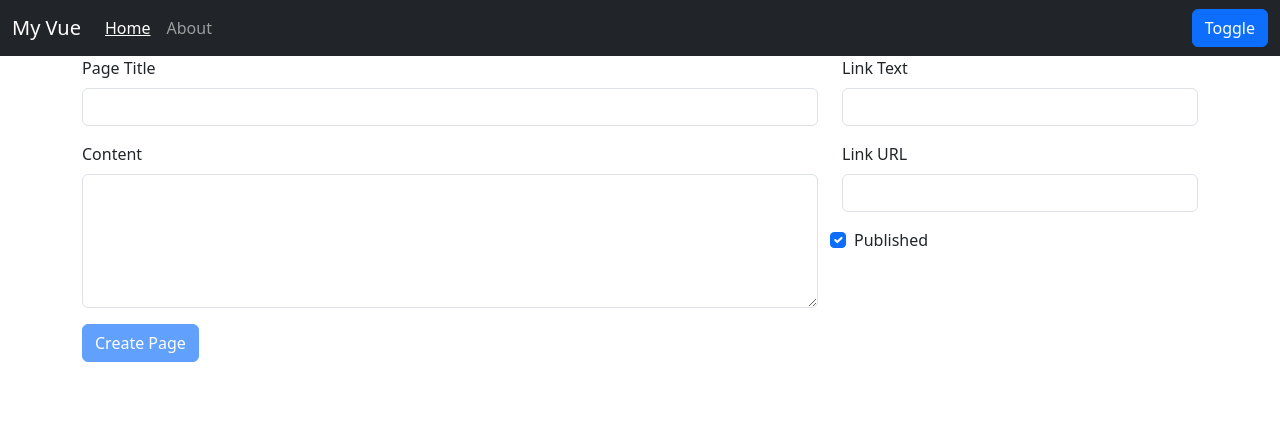
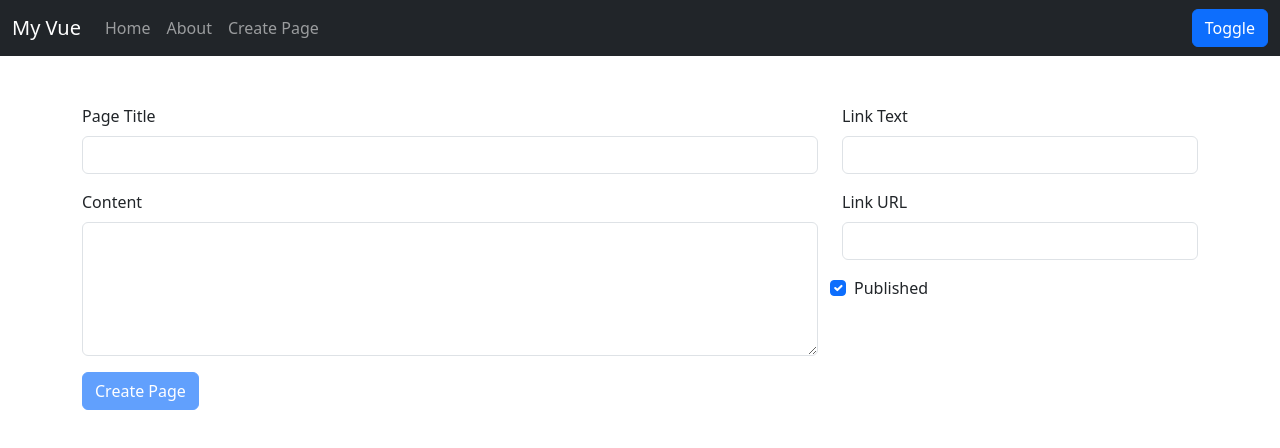
Before and after one commit to chewzzz1014/JS-Frameworks-Projects-2, a Vue app in the folder vue-start-spa/: page /#/create in a window 1280 px wide. Shown: the top 448 px of the page. Built offline with nearby package versions, Linux system fonts and the light colour scheme; data requests are answered from the project's data file.

Commit message:
fixed navigation

```diff
--- a/vue-start-spa/src/components/CreatePage.vue
+++ b/vue-start-spa/src/components/CreatePage.vue
@@ -1,5 +1,5 @@
 <template>
-    <form action="" class="container mb-3">
+    <form action="" class="container mb-3 mt-5">
         <div class="row">
             <div class="col-md-8">
                 <div class="mb-3">
--- a/vue-start-spa/src/components/Navbar.vue
+++ b/vue-start-spa/src/components/Navbar.vue
@@ -12,9 +12,17 @@
                     class="nav-items"
                     :page="page"
                     :isActive="activePage === key"
-                    @click.prevent="$emit('navLinkChange', key)"
+                    @activated="$emit('activated')"
                 >
                 </NavbarLink>
+                <li>
+                    <router-link
+                        to="/create"
+                        class="nav-link"
+                        aria-current="page"
+                        >Create Page
+                    </router-link>
+                </li>
             </ul>
             <form class="d-flex">
                 <button
--- a/vue-start-spa/src/components/NavbarLink.vue
+++ b/vue-start-spa/src/components/NavbarLink.vue
@@ -1,32 +1,17 @@
 <template>
     <li>
         <router-link
-            :to="`/${$route.params.index}`"
+            :to="`/${index}`"
             class="nav-link"
-            :class="activeClasses"
+            active-class="active"
             aria-current="page"
             :title="`This link goes to ${page.link.text} page`"
-            @click.prevent="$bus.$emit('navbarLinkActivated', index)"
         >{{ page.link.text }}</router-link>
     </li>
 </template>
 
 <script>
 export default {
-    props: ['page', 'index', 'isActive'],
-    computed: {
-        activeClasses() {
-            return {
-                active: this.isActive,
-                emphasize: this.isActive,
-            }
-        },
-    }
+    props: ['page', 'index'],
 }
 </script>
-
-<style scoped>
-.emphasize {
-    text-decoration: underline !important;
-}
-</style>
--- a/vue-start-spa/src/components/PageViewer.vue
+++ b/vue-start-spa/src/components/PageViewer.vue
@@ -7,16 +7,18 @@
 
 <script>
 export default {
+    props: ['index'], // router's params
     created() {
-        this.page = this.$pages.getSinglePage(this.$route.params.index)
-
-        this.$watch(() => this.$route.params, (newParams, prevParams) => {
-            this.page = this.$pages.getSinglePage(newParams.index)
-        })
+        this.page = this.$pages.getSinglePage(this.index)
     },
     data() {
         return {
             page: null,
+        }
+    },
+    watch: {
+        index(newIdx, oldIdx) {
+            this.page = this.$pages.getSinglePage(newIdx)
         }
     },
 }
--- a/vue-start-spa/src/routes.js
+++ b/vue-start-spa/src/routes.js
@@ -6,8 +6,9 @@ const router = createRouter({
     history: createWebHashHistory(),
     routes: [
         {
-            path: '/:index',
-            component: PageViewer
+            path: '/:index?',
+            component: PageViewer,
+            props: true,
         },
         {
             path: '/create',
```
